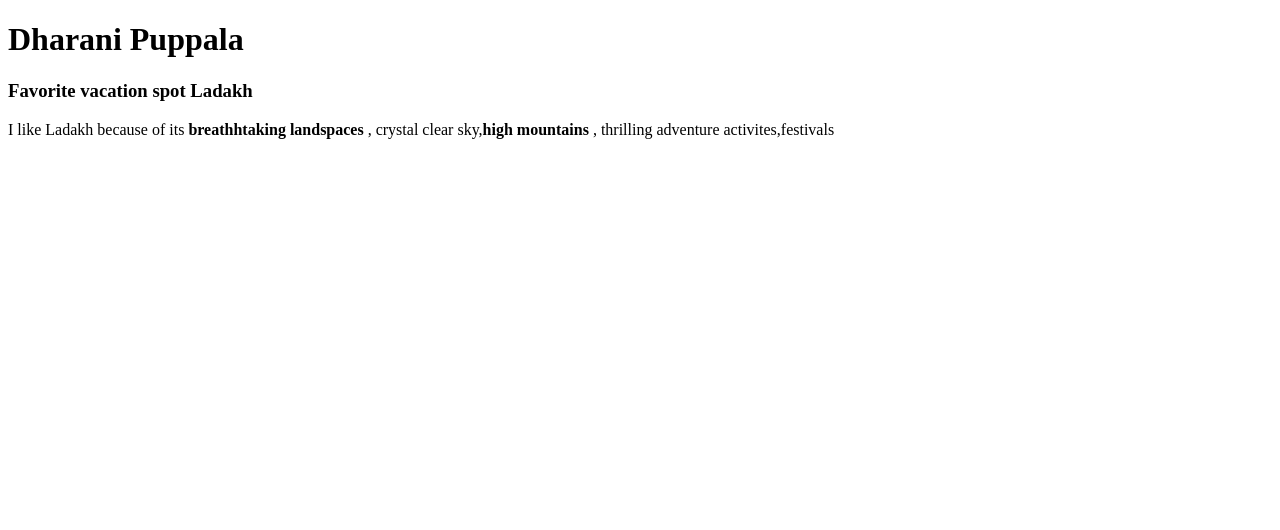
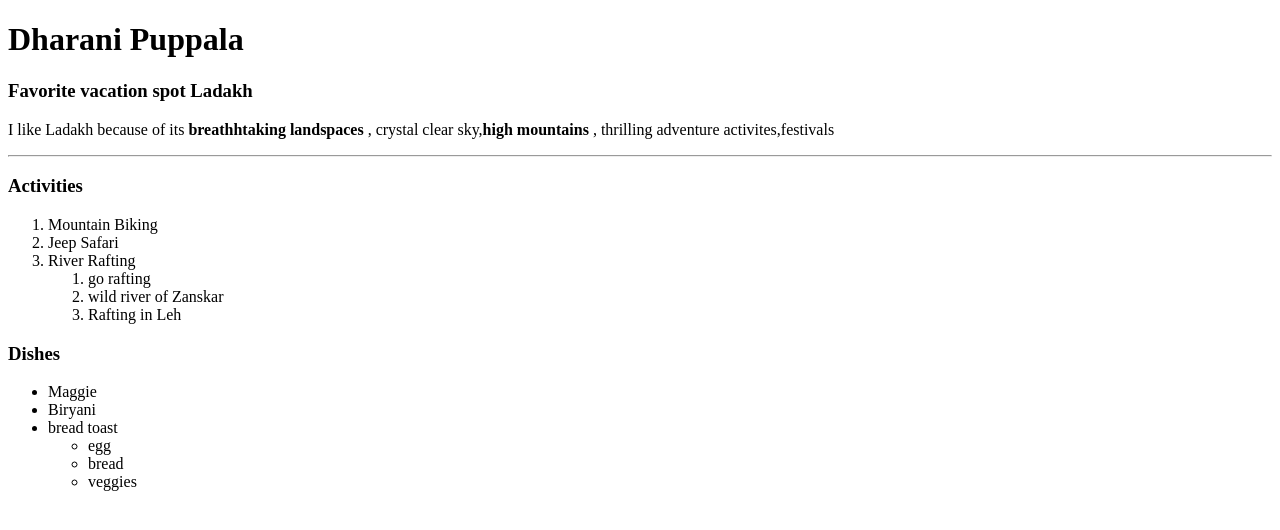
Before and after one commit to 44-563-WebApps-F23/44563-webapps-f23-assignment3-Dharani-puppala, a plain HTML site: page index.html in a window 1280 px wide. Drawn offline with Linux system fonts and the light colour scheme.

Commit message:
added list

```diff
--- a/index.html
+++ b/index.html
@@ -1,15 +1,43 @@
 <!DOCTYPE html>
 <html>
+
 <head>
-
-
     <title>Myname</title>
 </head>
+
 <body>
     <h1>
         Dharani Puppala
     </h1>
     <h3>Favorite vacation spot Ladakh</h3>
-    <p>I like Ladakh because of its <strong>breathhtaking landspaces</strong> , crystal clear sky,<strong>high mountains</strong> , thrilling adventure activites,festivals</p>
+    <p>I like Ladakh because of its <strong>breathhtaking landspaces</strong> , crystal clear sky,<strong>high
+            mountains</strong> , thrilling adventure activites,festivals</p>
+    <hr>
+    <h3>Activities</h3>
+    <ol>
+        <li> Mountain Biking </li>
+        <li> Jeep Safari </li>
+        <li> River Rafting
+        <ol>
+        <li> go rafting</li>
+        <li> wild river of Zanskar </li>
+        <li> Rafting in Leh</li>
+        </ol>
+        </li>
+        </ol>
+        <h3>Dishes</h3>
+    <ul>
+        <li> Maggie </li>
+        <li> Biryani </li>
+        <li> bread toast
+        <ul>
+        <li> egg </li>
+        <li> bread </li>
+        <li> veggies </li>
+        </ul>
+        </li>
+        </ul>
+
 </body>
+
 </html>
```
